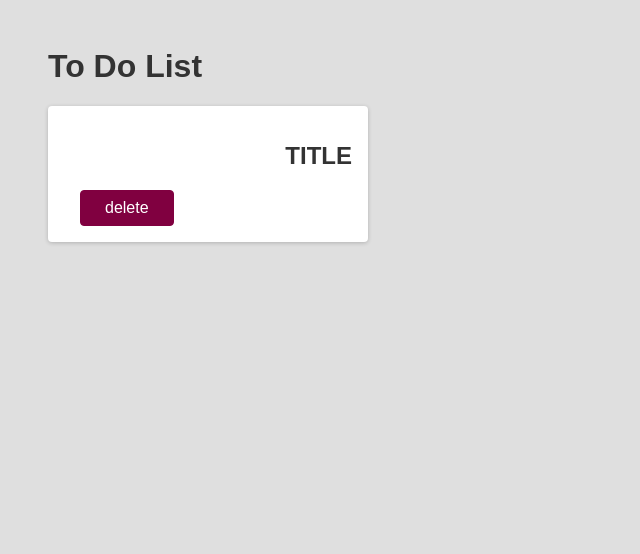
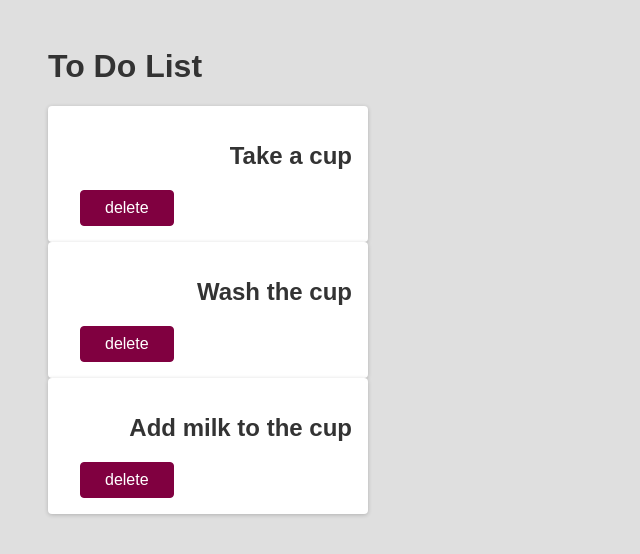
Before and after one commit to Heshan-kavi/redux-testing-app, a React (Create React App) app: page / in a window 1280 px wide. Shown: the top 554 px of the page, without its empty margins (0-640 px from the left). Built offline with nearby package versions, Linux system fonts and the light colour scheme.

Commit message:
Implemented props with the reusable component

```diff
--- a/src/App.js
+++ b/src/App.js
@@ -5,7 +5,9 @@ function App() {
   return (
     <div>
       <h1>To Do List</h1>
-      <Todo/>
+      <Todo text="Take a cup"/>
+      <Todo text="Wash the cup"/>
+      <Todo text="Add milk to the cup"/>
     </div>
   );
 }
--- a/src/components/Todo.js
+++ b/src/components/Todo.js
@@ -1,7 +1,7 @@
-function Todo(){
+function Todo(props){
     return (
         <div className='card'>
-            <h2 className='actions'>TITLE</h2>
+            <h2 className='actions'>{props.text}</h2>
             <button className='btn'>delete</button>
         </div>
     );
```
